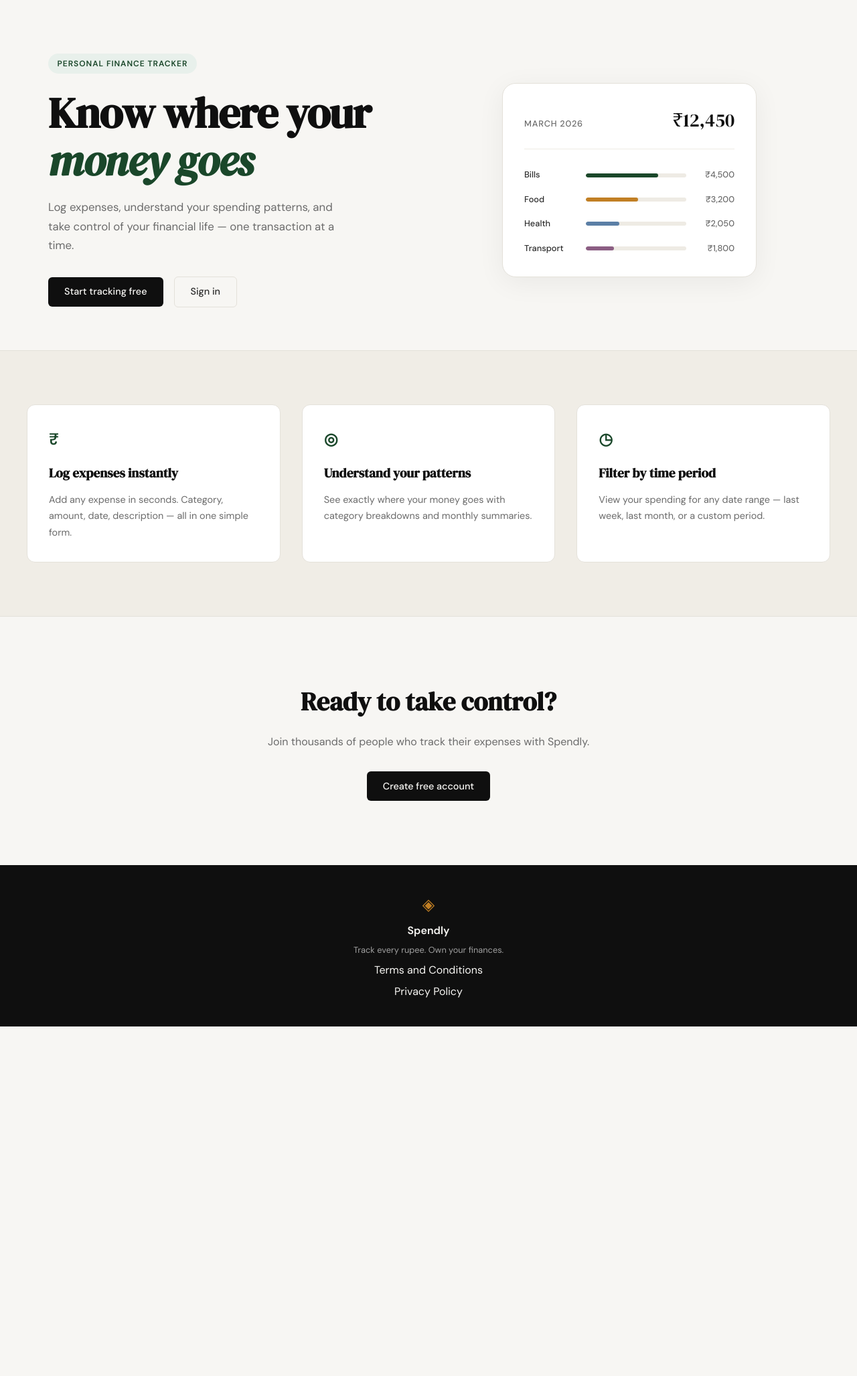
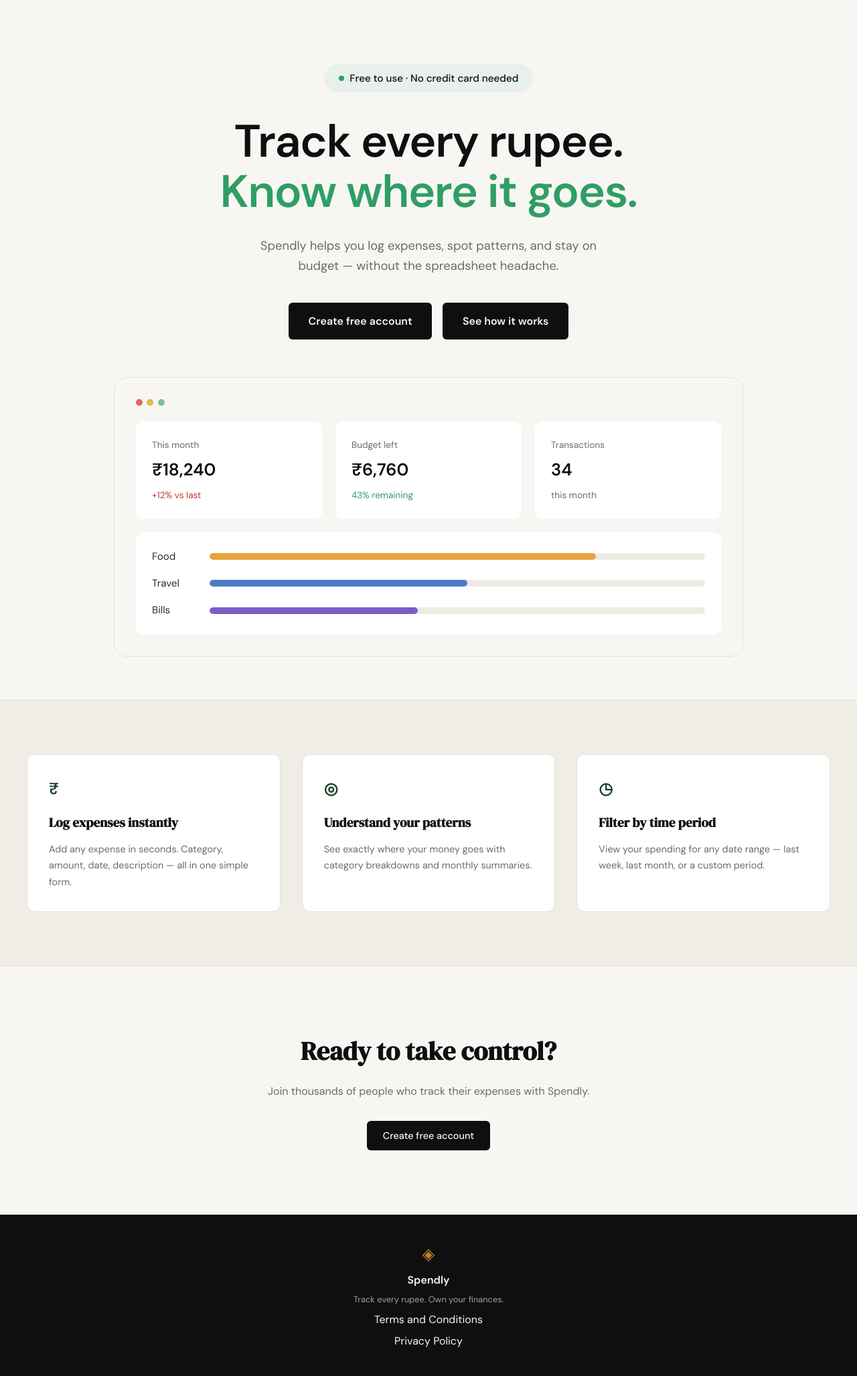
Before and after one commit to ysaikrishna26/spendly, a Flask app: page / in a window 1280 px wide. Shown: the part 61-2116 px from the top of the page at 67% size. Before the commit the page ends 1594 px from the top, so only its background shows below. Run offline with Flask 3, Linux system fonts and the light colour scheme.

Commit message:
landing: redesign hero section to match mockup

```diff
--- /dev/null
+++ b/static/css/landing.css
@@ -0,0 +1,186 @@
+/* ------------------------------------------------------------------ */
+/* Landing page — hero section                                        */
+/* ------------------------------------------------------------------ */
+
+:root {
+    --hero-green: #2f9e64;
+}
+
+.hero {
+    padding: 6rem 1.5rem 4rem;
+    max-width: var(--max-width);
+    margin: 0 auto;
+    text-align: center;
+}
+
+.hero-inner {
+    max-width: 720px;
+    margin: 0 auto 3.5rem;
+    display: flex;
+    flex-direction: column;
+    align-items: center;
+}
+
+.hero-badge {
+    display: inline-flex;
+    align-items: center;
+    gap: 0.55rem;
+    background: var(--accent-light);
+    color: var(--ink);
+    font-size: 0.95rem;
+    font-weight: 500;
+    padding: 0.55rem 1.35rem;
+    border-radius: 999px;
+    margin-bottom: 2.25rem;
+}
+
+.hero-badge-dot {
+    width: 8px;
+    height: 8px;
+    border-radius: 50%;
+    background: var(--hero-green);
+    flex-shrink: 0;
+}
+
+.hero-title {
+    font-family: var(--font-body);
+    font-weight: 800;
+    font-size: clamp(2.75rem, 6vw, 4.25rem);
+    line-height: 1.1;
+    letter-spacing: -0.02em;
+    color: var(--ink);
+    margin-bottom: 1.75rem;
+}
+
+.hero-title-accent {
+    color: var(--hero-green);
+}
+
+.hero-subtitle {
+    font-size: 1.15rem;
+    color: var(--ink-muted);
+    line-height: 1.65;
+    max-width: 560px;
+    margin: 0 auto 2.5rem;
+}
+
+.hero-actions {
+    display: flex;
+    gap: 1rem;
+    justify-content: center;
+    flex-wrap: wrap;
+}
+
+.hero-actions .btn-primary {
+    padding: 0.9rem 1.85rem;
+    font-size: 1rem;
+    font-weight: 600;
+}
+
+/* ------------------------------------------------------------------ */
+/* Dashboard preview card                                              */
+/* ------------------------------------------------------------------ */
+
+.hero-dashboard {
+    background: var(--paper);
+    border: 1px solid var(--border);
+    border-radius: var(--radius-lg);
+    padding: 2rem;
+    max-width: 940px;
+    margin: 0 auto;
+    text-align: left;
+}
+
+.dashboard-dots {
+    display: flex;
+    gap: 0.4rem;
+    margin-bottom: 1.5rem;
+}
+
+.dot {
+    width: 10px;
+    height: 10px;
+    border-radius: 50%;
+}
+
+.dot-red { background: #e0665c; }
+.dot-yellow { background: #e8b84b; }
+.dot-green { background: #7cc09a; }
+
+.dashboard-stats {
+    display: grid;
+    grid-template-columns: repeat(3, 1fr);
+    gap: 1.25rem;
+    margin-bottom: 1.25rem;
+}
+
+.stat-card {
+    background: var(--paper-card);
+    border-radius: var(--radius-md);
+    padding: 1.5rem;
+    display: flex;
+    flex-direction: column;
+    gap: 0.4rem;
+}
+
+.stat-label {
+    font-size: 0.85rem;
+    color: var(--ink-muted);
+}
+
+.stat-value {
+    font-family: var(--font-body);
+    font-weight: 700;
+    font-size: 1.6rem;
+    color: var(--ink);
+}
+
+.stat-delta {
+    font-size: 0.85rem;
+    color: var(--ink-muted);
+}
+
+.stat-delta-up { color: var(--danger); }
+.stat-delta-good { color: var(--hero-green); }
+
+.dashboard-progress {
+    background: var(--paper-card);
+    border-radius: var(--radius-md);
+    padding: 1.5rem;
+    display: flex;
+    flex-direction: column;
+    gap: 1rem;
+}
+
+.progress-row {
+    display: grid;
+    grid-template-columns: 70px 1fr;
+    align-items: center;
+    gap: 1rem;
+}
+
+.progress-label {
+    font-size: 0.95rem;
+    color: var(--ink-soft);
+}
+
+.progress-track {
+    height: 10px;
+    background: var(--border-soft);
+    border-radius: 999px;
+    overflow: hidden;
+}
+
+.progress-bar {
+    height: 100%;
+    border-radius: 999px;
+}
+
+.progress-bar-food { width: 78%; background: #e8a33d; }
+.progress-bar-travel { width: 52%; background: #4d79c7; }
+.progress-bar-bills { width: 42%; background: #7a5fc4; }
+
+@media (max-width: 720px) {
+    .dashboard-stats { grid-template-columns: 1fr; }
+    .hero { padding: 4rem 1.25rem 3rem; }
+}
--- a/static/css/style.css
+++ b/static/css/style.css
@@ -118,143 +118,6 @@ a { color: inherit; text-decoration: none; }
 /* ------------------------------------------------------------------ */
 
 .main-content { min-height: calc(100vh - 60px - 100px); }
-
-/* ------------------------------------------------------------------ */
-/* Hero                                                                */
-/* ------------------------------------------------------------------ */
-
-.hero {
-    padding: 5rem 2rem 4rem;
-    display: grid;
-    grid-template-columns: 1fr 1fr;
-    gap: 4rem;
-    align-items: center;
-    max-width: var(--max-width);
-    margin: 0 auto;
-}
-
-.hero-badge {
-    display: inline-block;
-    background: var(--accent-light);
-    color: var(--accent);
-    font-size: 0.75rem;
-    font-weight: 600;
-    letter-spacing: 0.08em;
-    text-transform: uppercase;
-    padding: 0.35rem 0.85rem;
-    border-radius: 999px;
-    margin-bottom: 1.5rem;
-}
-
-.hero-title {
-    font-family: var(--font-display);
-    font-size: clamp(2.5rem, 5vw, 4rem);
-    line-height: 1.1;
-    letter-spacing: -0.02em;
-    color: var(--ink);
-    margin-bottom: 1.25rem;
-}
-
-.hero-title em {
-    font-style: italic;
-    color: var(--accent);
-}
-
-.hero-subtitle {
-    font-size: 1.05rem;
-    color: var(--ink-muted);
-    line-height: 1.7;
-    max-width: 460px;
-    margin-bottom: 2rem;
-}
-
-.hero-actions {
-    display: flex;
-    gap: 1rem;
-    align-items: center;
-}
-
-/* ------------------------------------------------------------------ */
-/* Mock card (hero visual)                                             */
-/* ------------------------------------------------------------------ */
-
-.hero-visual {
-    display: flex;
-    justify-content: center;
-}
-
-.mock-card {
-    background: var(--paper-card);
-    border: 1px solid var(--border);
-    border-radius: var(--radius-lg);
-    padding: 2rem;
-    width: 100%;
-    max-width: 380px;
-    box-shadow: 0 8px 40px rgba(0,0,0,0.06);
-}
-
-.mock-card-header {
-    display: flex;
-    justify-content: space-between;
-    align-items: baseline;
-    margin-bottom: 1.75rem;
-    padding-bottom: 1.25rem;
-    border-bottom: 1px solid var(--border-soft);
-}
-
-.mock-label {
-    font-size: 0.8rem;
-    font-weight: 500;
-    color: var(--ink-muted);
-    text-transform: uppercase;
-    letter-spacing: 0.06em;
-}
-
-.mock-total {
-    font-family: var(--font-display);
-    font-size: 1.75rem;
-    color: var(--ink);
-}
-
-.mock-bars { display: flex; flex-direction: column; gap: 1rem; }
-
-.mock-bar-row {
-    display: grid;
-    grid-template-columns: 80px 1fr 60px;
-    align-items: center;
-    gap: 0.75rem;
-}
-
-.mock-cat {
-    font-size: 0.8rem;
-    font-weight: 500;
-    color: var(--ink-soft);
-}
-
-.mock-bar-track {
-    height: 6px;
-    background: var(--border-soft);
-    border-radius: 999px;
-    overflow: hidden;
-}
-
-.mock-bar {
-    height: 100%;
-    background: var(--accent);
-    border-radius: 999px;
-    transition: width 0.6s ease;
-}
-
-.mock-bar-2 { background: var(--accent-2); }
-.mock-bar-3 { background: #5b7fa6; }
-.mock-bar-4 { background: #8b5e83; }
-
-.mock-amt {
-    font-size: 0.8rem;
-    font-weight: 500;
-    color: var(--ink-muted);
-    text-align: right;
-}
 
 /* ------------------------------------------------------------------ */
 /* Buttons                                                             */
--- a/templates/landing.html
+++ b/templates/landing.html
@@ -1,60 +1,73 @@
 {% extends "base.html" %}
 
 {% block title %}Spendly — Track Every Rupee{% endblock %}
+
+{% block head %}
+<link rel="stylesheet" href="{{ url_for('static', filename='css/landing.css') }}">
+{% endblock %}
 
 {% block content %}
 
 <section class="hero">
     <div class="hero-inner">
-        <div class="hero-badge">Personal Finance Tracker</div>
+        <div class="hero-badge">
+            <span class="hero-badge-dot"></span>
+            Free to use · No credit card needed
+        </div>
         <h1 class="hero-title">
-            Know where your<br>
-            <em>money goes</em>
+            Track every rupee.<br>
+            <span class="hero-title-accent">Know where it goes.</span>
         </h1>
         <p class="hero-subtitle">
-            Log expenses, understand your spending patterns,
-            and take control of your financial life —
-            one transaction at a time.
+            Spendly helps you log expenses, spot patterns, and stay
+            on budget — without the spreadsheet headache.
         </p>
         <div class="hero-actions">
-            <a href="{{ url_for('register') }}" class="btn-primary">Start tracking free</a>
-            <a href="{{ url_for('login') }}" class="btn-ghost">Sign in</a>
+            <a href="{{ url_for('register') }}" class="btn-primary">Create free account</a>
+            <a href="#" class="btn-primary">See how it works</a>
         </div>
     </div>
-    <div class="hero-visual">
-        <div class="mock-card">
-            <div class="mock-card-header">
-                <span class="mock-label">March 2026</span>
-                <span class="mock-total">₹12,450</span>
+
+    <div class="hero-dashboard">
+        <div class="dashboard-dots">
+            <span class="dot dot-red"></span>
+            <span class="dot dot-yellow"></span>
+            <span class="dot dot-green"></span>
+        </div>
+        <div class="dashboard-stats">
+            <div class="stat-card">
+                <span class="stat-label">This month</span>
+                <span class="stat-value">₹18,240</span>
+                <span class="stat-delta stat-delta-up">+12% vs last</span>
             </div>
-            <div class="mock-bars">
-                <div class="mock-bar-row">
-                    <span class="mock-cat">Bills</span>
-                    <div class="mock-bar-track">
-                        <div class="mock-bar" style="width: 72%"></div>
-                    </div>
-                    <span class="mock-amt">₹4,500</span>
+            <div class="stat-card">
+                <span class="stat-label">Budget left</span>
+                <span class="stat-value">₹6,760</span>
+                <span class="stat-delta stat-delta-good">43% remaining</span>
+            </div>
+            <div class="stat-card">
+                <span class="stat-label">Transactions</span>
+                <span class="stat-value">34</span>
+                <span class="stat-delta">this month</span>
+            </div>
+        </div>
+        <div class="dashboard-progress">
+            <div class="progress-row">
+                <span class="progress-label">Food</span>
+                <div class="progress-track">
+                    <div class="progress-bar progress-bar-food"></div>
                 </div>
-                <div class="mock-bar-row">
-                    <span class="mock-cat">Food</span>
-                    <div class="mock-bar-track">
-                        <div class="mock-bar mock-bar-2" style="width: 52%"></div>
-                    </div>
-                    <span class="mock-amt">₹3,200</span>
+            </div>
+            <div class="progress-row">
+                <span class="progress-label">Travel</span>
+                <div class="progress-track">
+                    <div class="progress-bar progress-bar-travel"></div>
                 </div>
-                <div class="mock-bar-row">
-                    <span class="mock-cat">Health</span>
-                    <div class="mock-bar-track">
-                        <div class="mock-bar mock-bar-3" style="width: 33%"></div>
-                    </div>
-                    <span class="mock-amt">₹2,050</span>
-                </div>
-                <div class="mock-bar-row">
-                    <span class="mock-cat">Transport</span>
-                    <div class="mock-bar-track">
-                        <div class="mock-bar mock-bar-4" style="width: 28%"></div>
-                    </div>
-                    <span class="mock-amt">₹1,800</span>
+            </div>
+            <div class="progress-row">
+                <span class="progress-label">Bills</span>
+                <div class="progress-track">
+                    <div class="progress-bar progress-bar-bills"></div>
                 </div>
             </div>
         </div>
```
